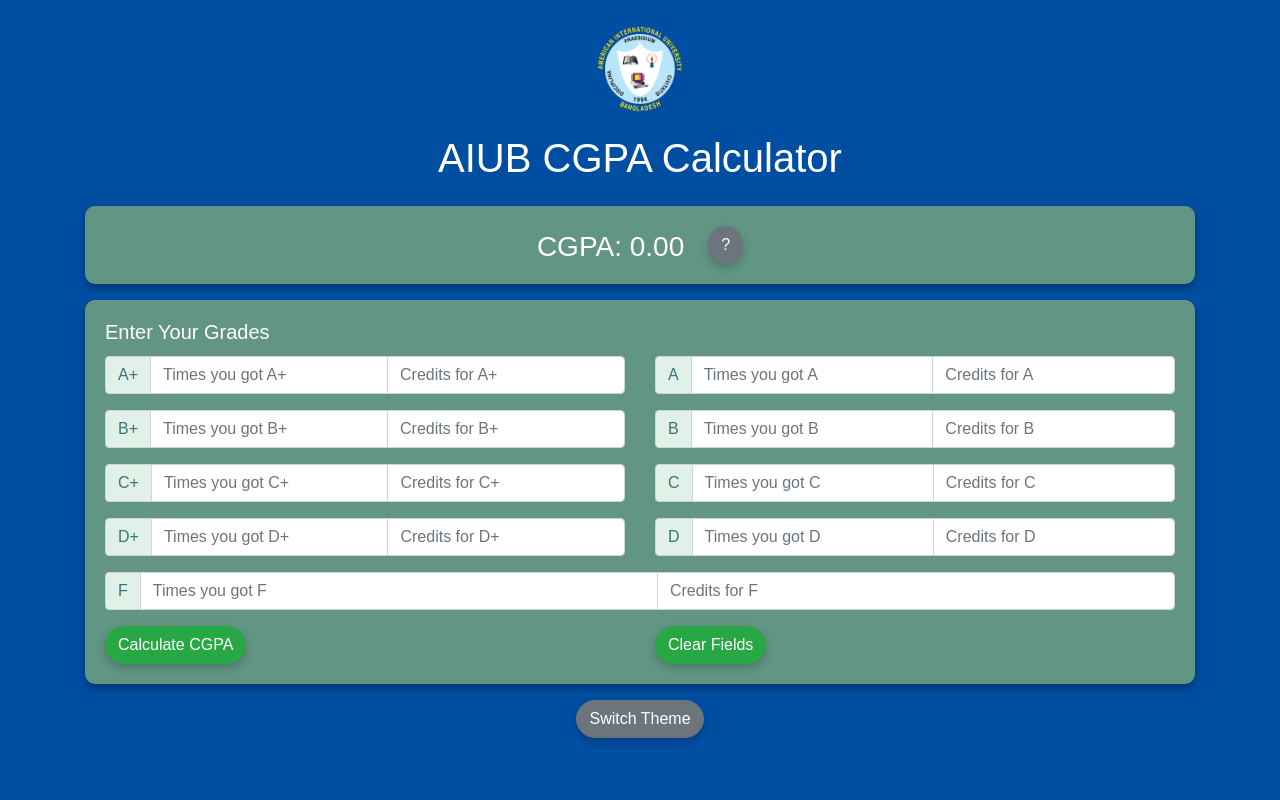
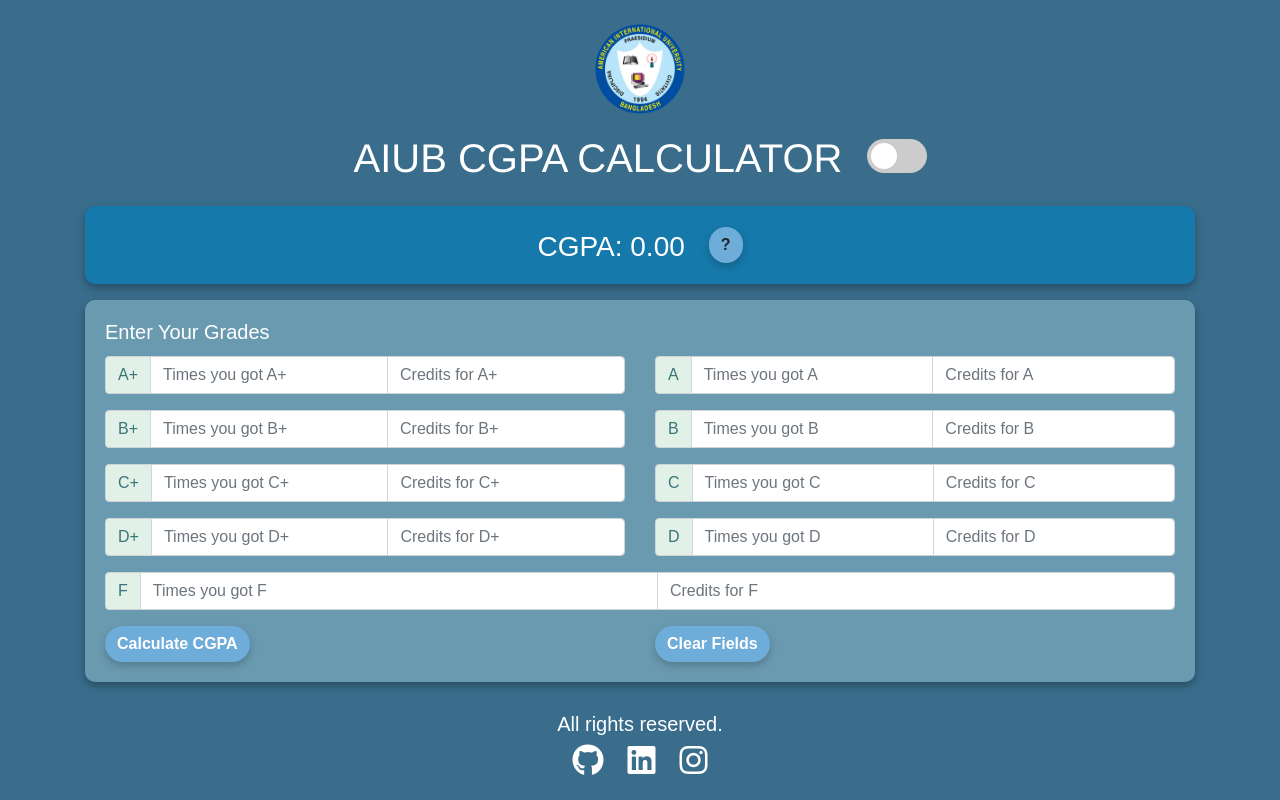
Before and after one commit to raiyen-zayed-rakin/AIUB-CGPA-Calculator, a plain HTML site: page index.html in a window 1280 px wide. Drawn offline with nearby package versions, Linux system fonts and the light colour scheme.

Commit message:
All done for now

```diff
--- a/index.html
+++ b/index.html
@@ -10,21 +10,32 @@
 
     <!-- Main CSS -->
     <link rel="stylesheet" href="style.css">
+
+    <!-- Font aw -->
+    <link rel="stylesheet" href="https://cdnjs.cloudflare.com/ajax/libs/font-awesome/6.6.0/css/all.min.css" integrity="sha512-Kc323vGBEqzTmouAECnVceyQqyqdsSiqLQISBL29aUW4U/M7pSPA/gEUZQqv1cwx4OnYxTxve5UMg5GT6L4JJg==" crossorigin="anonymous" referrerpolicy="no-referrer" />
 </head>
 <body class="container mt-4 light-theme">
     <div class="image-container">
         <img src="Images/rsz_aiub.png" class="image" alt="">
     </div>
 
-    <h1 class="text-center mb-4">AIUB CGPA Calculator</h1>
+    <div class="row">
+        <div class="col cgpa-section">
+            <h1 class="text-center mb-4">AIUB CGPA CALCULATOR</h1>
+            <label class="switch ml-4" onchange="toggleTheme()">
+                <input type="checkbox">
+                <span class="slider round"></span>
+            </label>
+        </div>
+    </div>
 
     <form id="cgpaForm">
 
-        <div class="card mb-3">
+        <div class="card mb-3 result-section">
             <div class="row">
               <div class="col cgpa-section">
                 <h3 class="text-center mt-4">CGPA: <span id="cgpaResult">0.00</span></h3>
-                <button type="button" class="btn btn-secondary how-to-btn ml-4" onclick="showInfo()">?</button>
+                <button type="button" class="btn btn-light how-to-btn ml-4" onclick="showInfo()">?</button>
               </div>
             </div>
             <div class=" cgpa-section">
@@ -148,7 +159,7 @@
                         <button type="button" class="btn btn-success" onclick="calculateCGPA()">Calculate CGPA</button>
                     </div>
                     <div class="col-md-6">
-                        <button type="button" class="btn btn-success" onclick="resetInputFields()">Clear Fields</button>
+                        <button type="button" class="btn btn-danger" onclick="resetInputFields()">Clear Fields</button>
                     </div>
                 </div>
                 </div>
@@ -156,10 +167,24 @@
     </form>
 
 
-    <div class="text-center mt-3">
-        <button type="button" class="btn btn-secondary" onclick="toggleTheme()">Switch Theme</button>
-    </div>
 
+    <footer id="footer">
+        <div class ="heading-info">
+            <h5>All rights reserved.</h5>
+        </div>
+        <div class="cgpa-section">
+            <a href="https://github.com/raiyen-zayed-rakin" target="_blank">
+                <i class="fa-brands fa-github fa-2x"></i>
+            </a>
+            <a href="www.linkedin.com/in/raiyen-zayed-rakin-948100265" target="_blank">
+                <i class="fa-brands fa-linkedin fa-2x ml-4"></i>
+            </a>
+            <a href="https://www.instagram.com/rakin_sama_/" target="_blank">
+                <i class="fa-brands fa-instagram fa-2x ml-4"></i>
+            </a>
+
+        </div>
+    </footer>
     <script src="script.js"></script>
 </body>
 </html>
--- a/style.css
+++ b/style.css
@@ -1,14 +1,27 @@
 /* Base styles */
 body {
     font-family: Arial, sans-serif;
-    background-color: #004ea2;
+    background-color: #3A6D8C;
     /* background-color: #387478;  */
     color: white; /* Dark text color */
     transition: background-color 0.3s, color 0.3s; /* Smooth transition for theme changes */
 }
+i {
+    cursor: pointer;
+}
+a {
+    text-decoration: none;
+    color: inherit;
+}
 
+a:hover {
+    color:#00A0C6;
+    text-decoration:none;
+    cursor:pointer;
+}
 .card {
-    background-color: #629584;
+    background-color: #6A9AB0;
+    /* background-color: #629584; */
     border: none; /* Remove card border */
     border-radius: 10px;
     box-shadow: 0 4px 8px rgba(0, 0, 0, 0.3); /* Subtle shadow effect */
@@ -18,13 +31,25 @@
     justify-content: center;
 }
 .btn {
-    border-radius: 20px;
+    border-radius: 30px;
     box-shadow: 0 4px 8px rgba(0, 0, 0, 0.2); /* Subtle shadow effect */
+    background-color:#6EACDA;
+    font-weight: bold;
+    border: none;
+}
 
+.result-section {
+    background-color: #1679AB;
 }
 #info {
     display: none;
 }
+
+#footer {
+    margin-top: 30px;
+    margin-bottom: 10px;
+}
+
 .input-group {
     border-radius: 20px;
 }
@@ -41,6 +66,9 @@
     display: flex;
     justify-content: center;
     align-items: center;
+}
+h1 {
+    font-family: SourceSansPro,Helvetica,Arial,sans-serif;
 }
 h1, h3 {
     margin: 20px 0; /* Add margin for spacing */
@@ -101,3 +129,66 @@
         flex-direction: column; /* Stack inputs vertically on small screens */
     }
 }
+
+
+.switch {
+    position: relative;
+    display: inline-block;
+    width: 60px;
+    height: 34px;
+  }
+
+  /* Hide default HTML checkbox */
+  .switch input {
+    opacity: 0;
+    width: 0;
+    height: 0;
+  }
+
+  /* The slider */
+  .slider {
+    position: absolute;
+    cursor: pointer;
+    top: 0;
+    left: 0;
+    right: 0;
+    bottom: 0;
+    background-color: #ccc;
+    -webkit-transition: .4s;
+    transition: .4s;
+  }
+
+  .slider:before {
+    position: absolute;
+    content: "";
+    height: 26px;
+    width: 26px;
+    left: 4px;
+    bottom: 4px;
+    background-color: white;
+    -webkit-transition: .4s;
+    transition: .4s;
+  }
+
+  input:checked + .slider {
+    background-color: #6A9AB0;
+  }
+
+  input:focus + .slider {
+    box-shadow: 0 0 1px #6A9AB0;
+  }
+
+  input:checked + .slider:before {
+    -webkit-transform: translateX(26px);
+    -ms-transform: translateX(26px);
+    transform: translateX(26px);
+  }
+
+  /* Rounded sliders */
+  .slider.round {
+    border-radius: 34px;
+  }
+
+  .slider.round:before {
+    border-radius: 50%;
+  }
```
